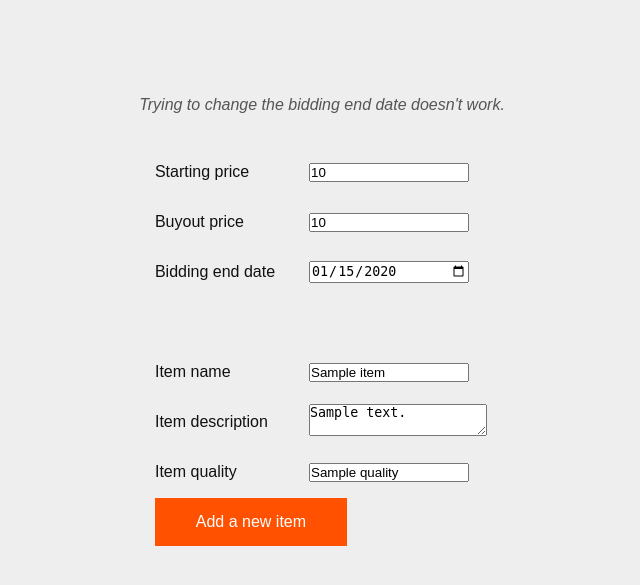
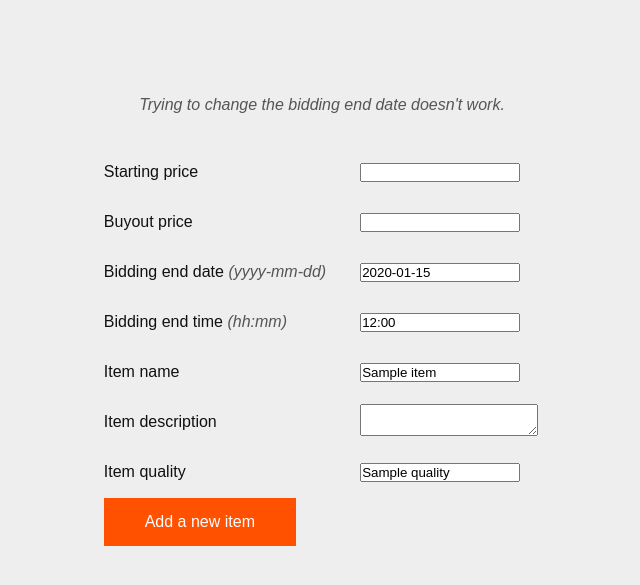
Before and after one commit to laurivaananen/Huutokauppa, a Flask app: page /items/edit/1/ in a window 1280 px wide. Shown: the part 48-633 px from the top of the page, without its empty margins (318-958 px from the left). Run offline with Flask 2, Linux system fonts and the light colour scheme; a user stored in the database is signed in; tables that the repository leaves empty hold one stand-in row (values such as "Sample post").

Commit message:
Item datetimes are saved in UTC timezone in the database

```diff
--- a/application/items/forms.py
+++ b/application/items/forms.py
@@ -1,5 +1,17 @@
 from flask_wtf import FlaskForm
-from wtforms import StringField, IntegerField, BooleanField, DateField, validators, ValidationError, TextAreaField
+# from datetime import datetime, date, time
+import datetime
+from pytz import utc, timezone
+import pytz
+from wtforms import StringField, IntegerField, BooleanField, DateField, validators, ValidationError, TextAreaField, SelectField, FormField
+
+class DateTimeForm(FlaskForm):
+    bidding_end_date = StringField("Bidding end date", [validators.regexp(r'^\d{4}-\d{2}-\d{2}$', message="You need to give the date in a correct format (yyyy-mm-dd)")])
+
+    bidding_end_time = StringField("Bidding end time", [validators.regexp(r'^\d{2}:\d{2}$', message="You need to give the time in a correct format (hh:mm)")])
+
+    class Meta:
+        csrf = False
 
 class ItemForm(FlaskForm):
 
@@ -12,7 +24,30 @@
             if field.data < form.starting_price.data:
                 raise ValidationError("Buyout price has to be bigger then starting price")
 
-    bidding_end = DateField("Bidding end date", [validators.InputRequired()])
+    # bidding_end = DateField("Bidding end date", [validators.InputRequired()])
+
+    # bidding_end =  FormField(DateTimeForm)
+
+    # bidding_end_date = StringField("Bidding end date", [validators.regexp(r'^\d{4}-\d{2}-\d{2}$', message="You need to give the date in a correct format (yyyy-mm-dd)")])
+
+    # bidding_end_time = StringField("Bidding end time", [validators.regexp(r'^\d{2}:\d{2}$', message="You need to give the time in a correct format (hh:mm)")])
+
+    bidding_end = FormField(DateTimeForm)
+
+    @staticmethod
+    def get_current_date():
+        helsinki = timezone("Europe/Helsinki")
+        return datetime.datetime.now(tz=helsinki).strftime("%Y-%m-%d")
+
+    @staticmethod
+    def get_current_time():
+        helsinki = timezone("Europe/Helsinki")
+        return datetime.datetime.now(tz=helsinki).strftime("%H:%M")
+
+
+
+
+
     description = TextAreaField("Item description", [validators.Length(min=1, max=4096)])
     quality = StringField("Item quality", [validators.InputRequired()])
 
--- a/application/items/models.py
+++ b/application/items/models.py
@@ -1,6 +1,8 @@
 from application import db
 from application.models import Base
 from sqlalchemy.sql import text
+import datetime
+import pytz
 
 class Item(Base):
 
@@ -11,7 +13,7 @@
     name = db.Column(db.String(144), nullable=False)
     description = db.Column(db.String(4096), nullable=False)
     bidding_start = db.Column(db.DateTime, default=db.func.current_timestamp())
-    bidding_end = db.Column(db.Date, nullable=False)
+    bidding_end = db.Column(db.DateTime, nullable=False)
 
     def get_bidding_end(self):
         from datetime import datetime
@@ -37,6 +39,13 @@
         self.quality_id = quality
         self.description = description
         self.bidding_end = bidding_end
+
+    def datetime_from_utc(self):
+        helsinki = pytz.timezone("Europe/Helsinki")
+        utc_bidding_end = pytz.utc.localize(self.bidding_end)
+
+        return utc_bidding_end.astimezone(helsinki).strftime("%Y-%m-%d %H:%M")
+
 
     @staticmethod
     def bid_latest(item_id):
--- a/application/items/views.py
+++ b/application/items/views.py
@@ -5,6 +5,8 @@
 from application.items.forms import ItemForm
 from application.extensions import get_or_create
 from application.bid.forms import BidForm
+import datetime
+from pytz import utc
 
 @app.route("/items", methods=["GET"])
 def items_index():
@@ -28,7 +30,14 @@
 
     item = Item.query.get(item_id)
 
-    return render_template("items/edit.html", item=item, form=ItemForm(obj=item))
+    form = ItemForm()
+
+    form.name.data = item.name
+    form.bidding_end.bidding_end_date.data = item.datetime_from_utc().split(" ")[0]
+    form.bidding_end.bidding_end_time.data = item.datetime_from_utc().split(" ")[1]
+
+
+    return render_template("items/edit.html", item=item, form=form)
 
 @login_required
 @app.route("/items/update/<item_id>/", methods=["POST"])
@@ -76,13 +85,17 @@
 
     quality = get_or_create(db.session, Quality, name=form.quality.data)
 
+    bidding_end = "{} {}".format(form.bidding_end.bidding_end_date.data, form.bidding_end.bidding_end_time.data)
+
+    bidding_end = datetime.datetime.strptime(bidding_end, "%Y-%m-%d %H:%M").astimezone(utc)
+
     item = Item(starting_price = form.starting_price.data,
                 buyout_price = form.buyout_price.data,
                 name = form.name.data,
                 account_information_id = current_user.id,
                 quality = quality.id,
                 description = form.description.data,
-                bidding_end = form.bidding_end.data)
+                bidding_end = bidding_end)
 
     db.session().add(item)
     db.session().commit()
--- a/application/templates/items/detail.html
+++ b/application/templates/items/detail.html
@@ -75,7 +75,7 @@
     </tr>
     <tr>
         <th>Auction ends</th>
-        <td>{{ item.bidding_end }}</td>
+        <td>{{ item.datetime_from_utc() }}</td>
     </tr>
     <tr>
         <th>Current price</th>
--- a/application/templates/items/edit.html
+++ b/application/templates/items/edit.html
@@ -40,20 +40,33 @@
         </tr>
         <tr>
             <td>
-                {{ form.bidding_end.label }}
+                {{ form.bidding_end.bidding_end_date.label }}<span class="info-text"> (yyyy-mm-dd)</span>
             </td>
             <td>
-                {{ form.bidding_end }}
+                {{ form.bidding_end.bidding_end_date(placeholder=form.get_current_date()) }}
             </td>
             <td>
                 <ul>
-                    {% for error in form.bidding_end.errors %}
-                    <li>{{ error }}</li>
+                    {% for error in form.bidding_end.bidding_end_date.errors %}
+                    <li class="form-error">{{ error }}</li>
                     {% endfor %}
                 </ul>
             </td>
         </tr>
         <tr>
+            <td>
+                {{ form.bidding_end.bidding_end_time.label }}<span class="info-text"> (hh:mm)</span>
+            </td>
+            <td>
+                {{ form.bidding_end.bidding_end_time(placeholder=form.get_current_time()) }}
+            <td>
+                <ul>
+                    {% for error in form.bidding_end.bidding_end_time.errors %}
+                    <li class="form-error">{{ error }}</li>
+                    {% endfor %}
+                </ul>
+            </td>
+        </tr>
         <tr>
             <td>
                 {{ form.name.label }}
@@ -89,8 +102,8 @@
                 {{ form.quality.label }}
             </td>
             <td>
-                <input type="text" name="{{ form.quality.name }}" id="{{ form.quality.id }}" value="{{ item.quality.name }}">
-                <!-- {{ form.quality }} -->
+                <!-- <input type="text" name="{{ form.quality.name }}" id="{{ form.quality.id }}" value="{{ item.quality.name }}"> -->
+                {{ form.quality(value=item.quality.name) }}
             </td>
             <td>
                 <ul>
--- a/application/templates/items/list.html
+++ b/application/templates/items/list.html
@@ -24,7 +24,7 @@
         </td>
         <td>{{ item.bid_latest(item.id) }}</td>
         <td>{{ item.buyout_price }}</td>
-        <td>{{ item.bidding_end }}</td>
+        <td>{{ item.datetime_from_utc() }}</td>
         <td>{{ item.quality.name }}</td>
         <td>{{ item.account_information.user_account.user_name }}</td>
     </tr>
```
Also changed, not shown: application/templates/items/new.html (+16 -3 lines), 1 other file.
